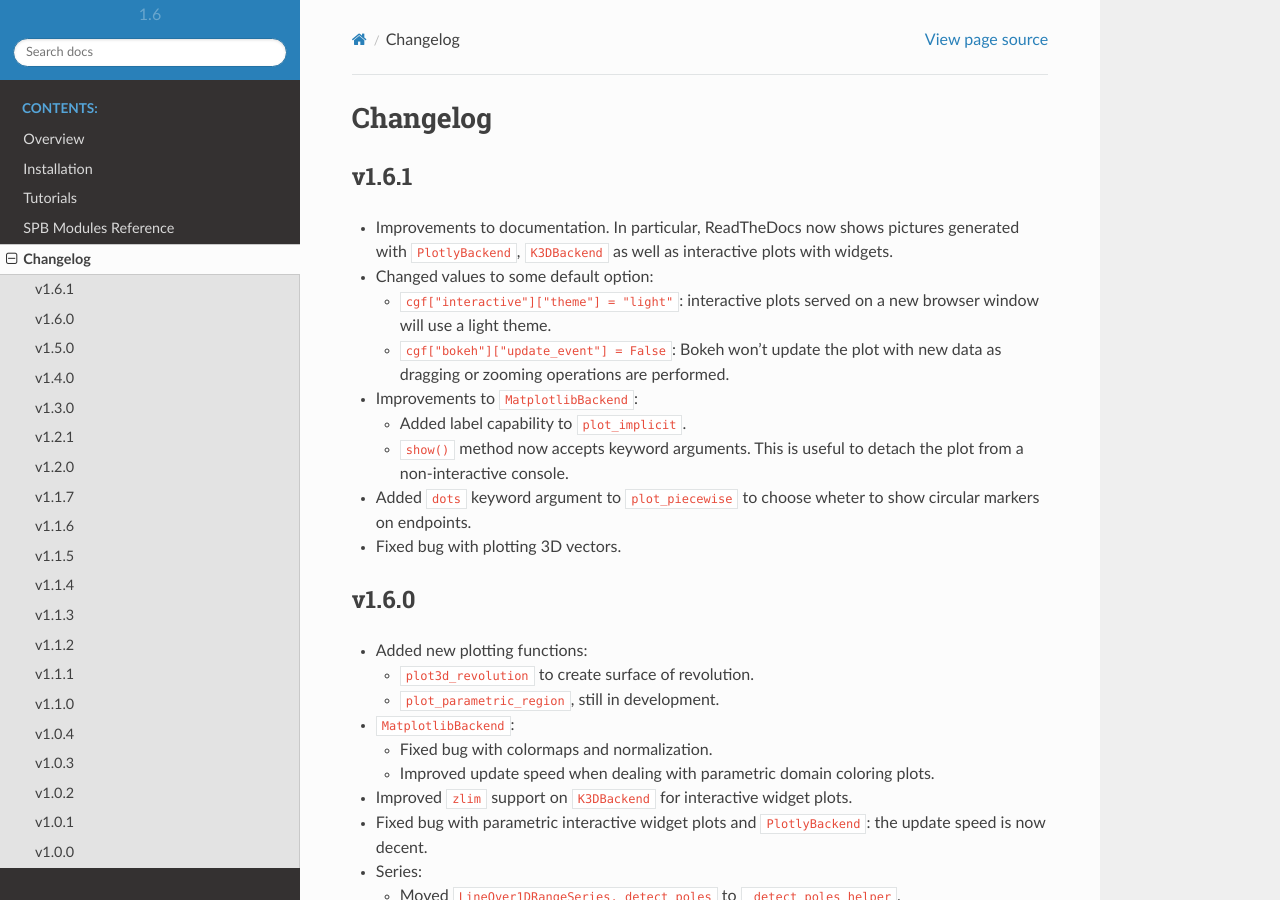
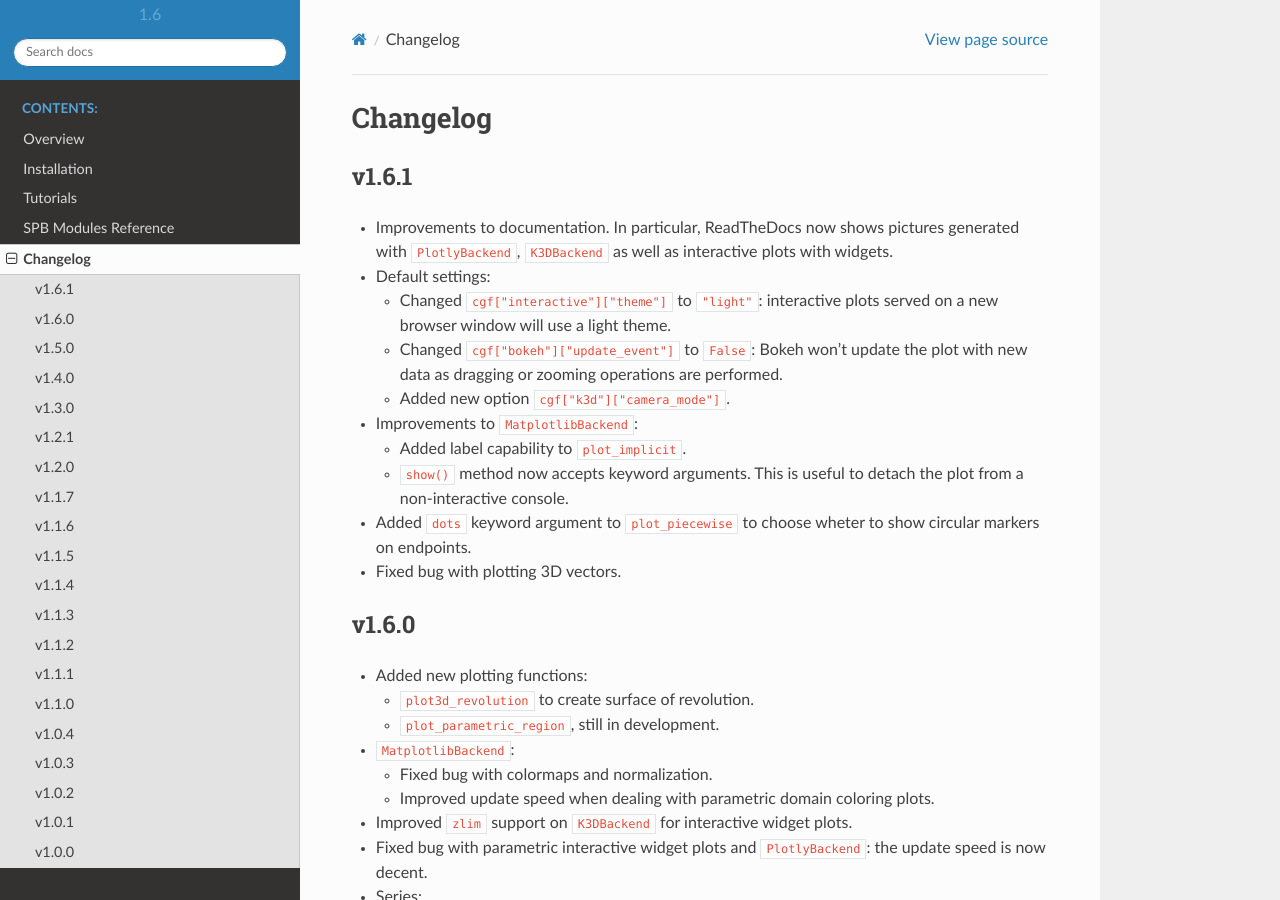
Before and after one commit to Davide-sd/sympy-plot-backends, a Sphinx documentation site: the page built from doc/source/changelog.rst, in a window 1280 px wide and 900 px high. Built offline with Sphinx 7.4.7 and the Read the Docs theme 2.0.0, drawn with Linux system fonts in a browser that asks for light colours.

Commit message:
added new default option to k3d

```diff
--- a/doc/source/changelog.rst
+++ b/doc/source/changelog.rst
@@ -9,13 +9,16 @@ v1.6.1
   generated with ``PlotlyBackend``, ``K3DBackend`` as well as interactive
   plots with widgets.
 
-* Changed values to some default option:
+* Default settings:
 
-  * ``cgf["interactive"]["theme"] = "light"``: interactive plots served on a
-    new browser window will use a light theme.
+  * Changed ``cgf["interactive"]["theme"]`` to ``"light"``: interactive plots
+    served on a new browser window will use a light theme.
 
-  * ``cgf["bokeh"]["update_event"] = False``: Bokeh won't update the plot with
-    new data as dragging or zooming operations are performed.
+  * Changed ``cgf["bokeh"]["update_event"]`` to ``False``: Bokeh won't update
+    the plot with new data as dragging or zooming operations are performed.
+
+  * Added new option ``cgf["k3d"]["camera_mode"]``.
+
 
 * Improvements to ``MatplotlibBackend``:
 
```
Also changed, not shown: 3 other files.
